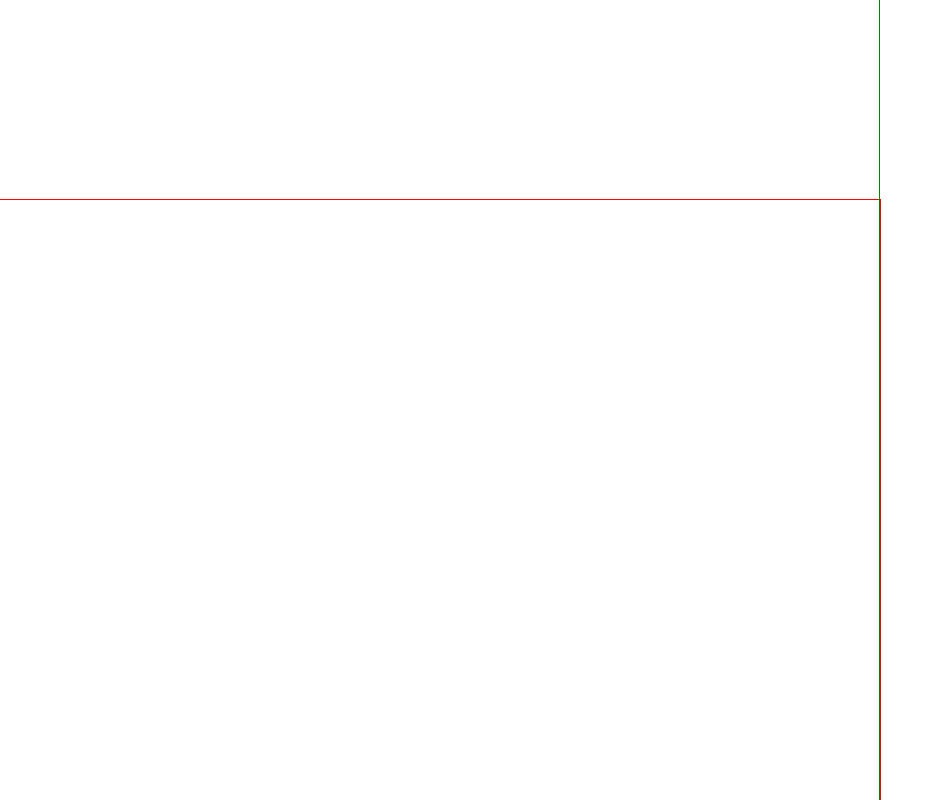
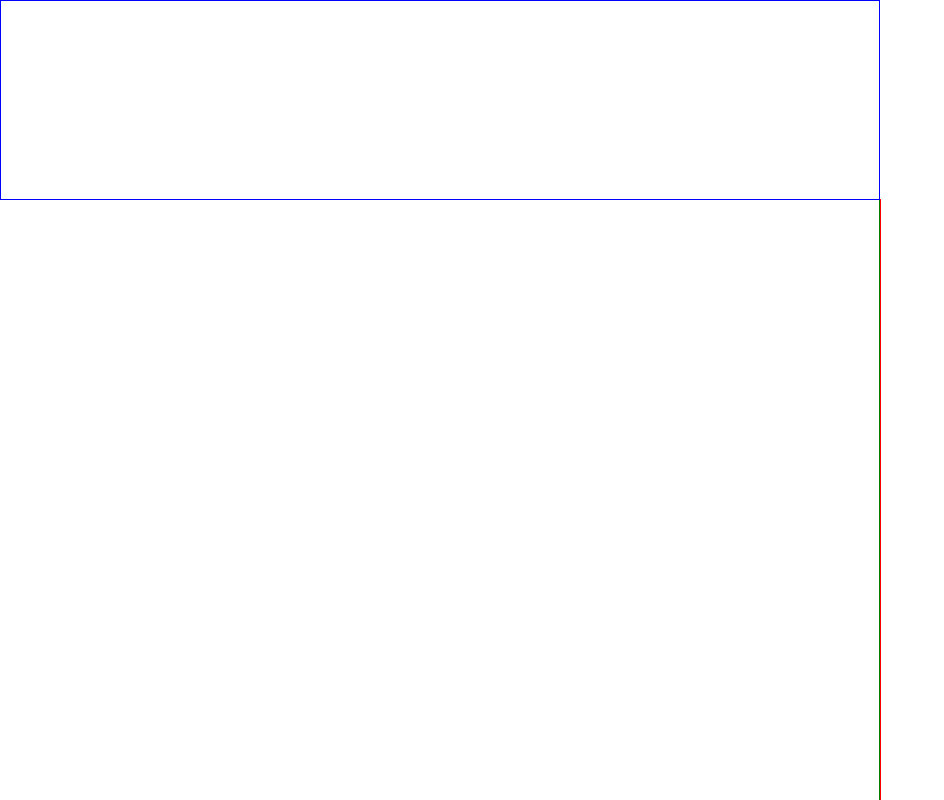
Before and after one commit to Alexander-Prime/indexed-image-editor, a React app: page / in a window 1280 px wide. Shown: the whole page, without its empty margins (0-944 px from the left). Built offline with nearby package versions, Linux system fonts and the light colour scheme.

Commit message:
Add StripView

```diff
--- /dev/null
+++ b/src/components/organisms/StripView/StripView.scss
@@ -0,0 +1,4 @@
+.stripView {
+  border: solid 1px blue;
+  grid-area: strip;
+}
--- /dev/null
+++ b/src/components/organisms/StripView/StripView.tsx
@@ -0,0 +1,11 @@
+import React from "react";
+
+import "./StripView.scss";
+
+interface Props {}
+
+const StripView = (_: Props) => {
+  return <div className="stripView" />;
+};
+
+export { StripView };
--- /dev/null
+++ b/src/components/organisms/StripView/index.ts
@@ -0,0 +1 @@
+export { StripView } from "./StripView";
--- a/src/components/organisms/index.ts
+++ b/src/components/organisms/index.ts
@@ -1,2 +1,3 @@
 export { CanvasView } from "./CanvasView";
 export { Sidebar } from "./Sidebar";
+export { StripView } from "./StripView";
--- a/src/components/pages/EditorPage/EditorPage.tsx
+++ b/src/components/pages/EditorPage/EditorPage.tsx
@@ -1,6 +1,6 @@
 import React from "react";
 
-import { CanvasView, Sidebar } from "components/organisms";
+import { CanvasView, Sidebar, StripView } from "components/organisms";
 
 import "./EditorPage.scss";
 
@@ -11,6 +11,7 @@ const EditorPage = (_: Props) => {
     <div className="editorPage">
       <CanvasView />
       <Sidebar />
+      <StripView />
     </div>
   );
 };
```
